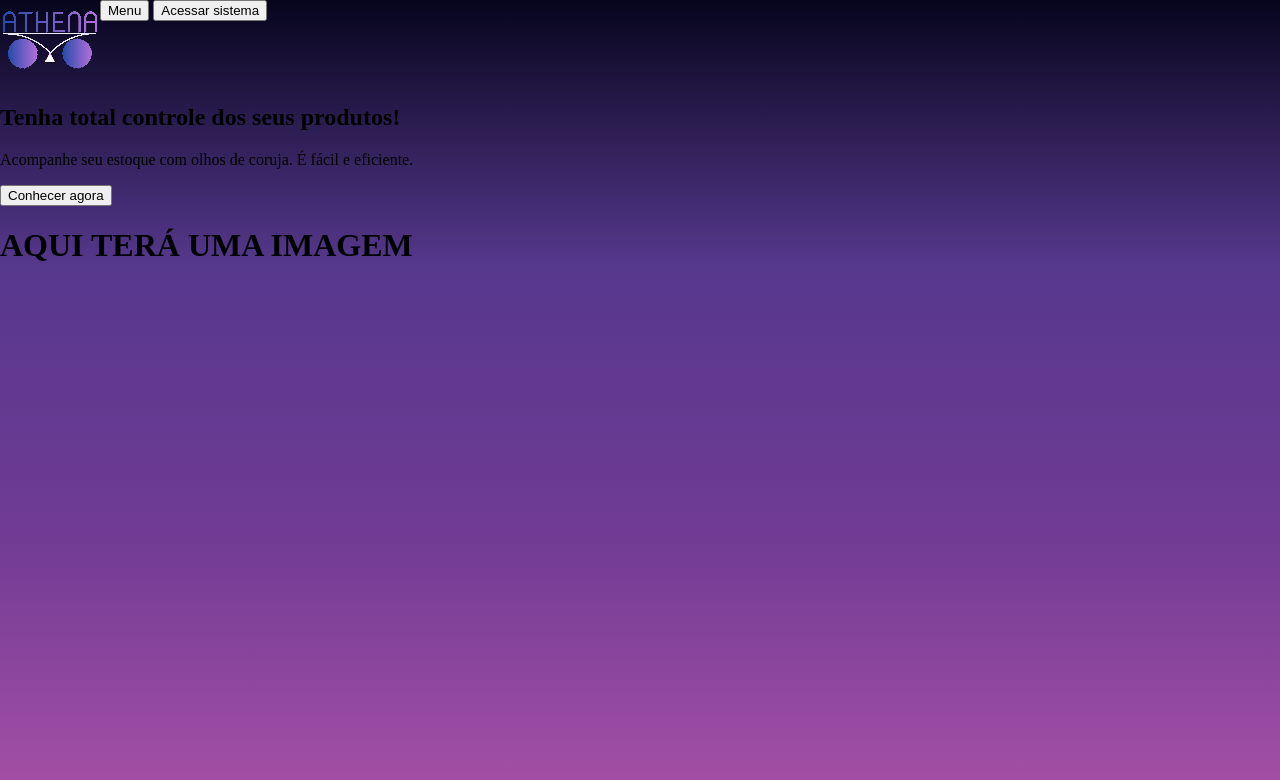
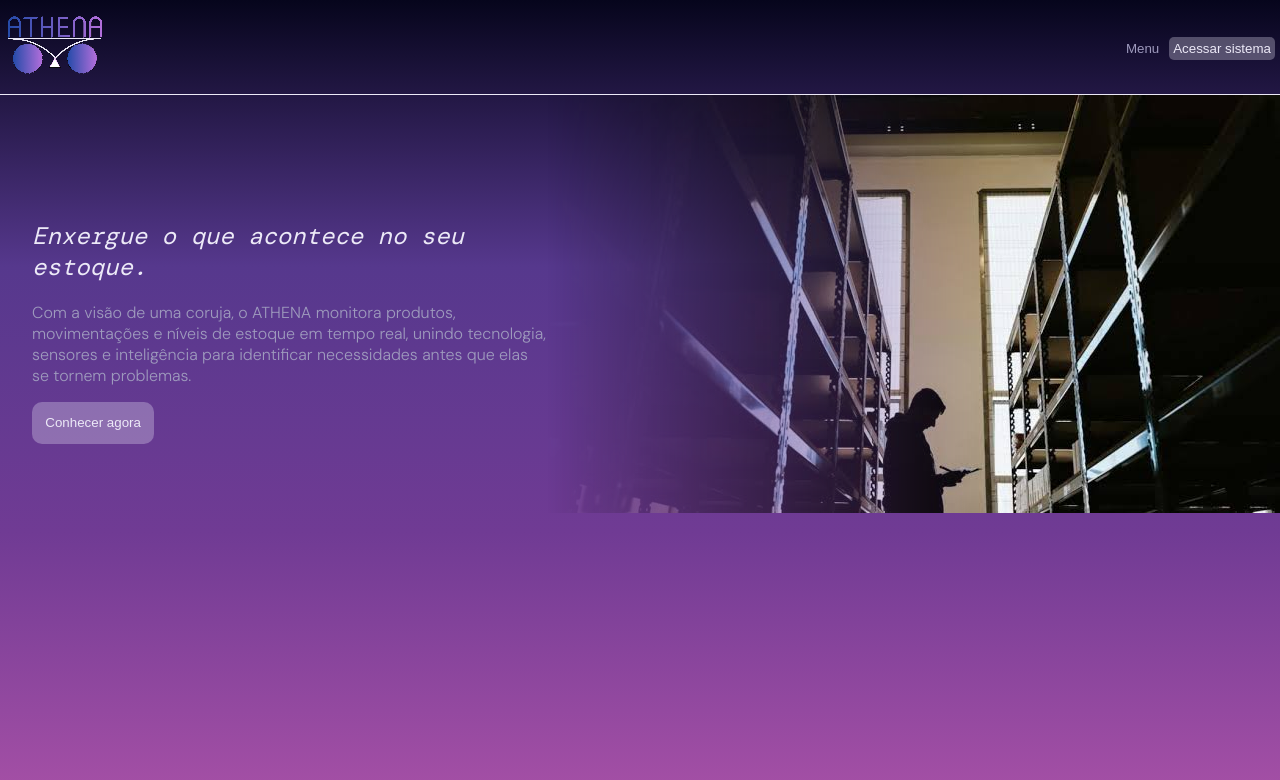
Before and after one commit to camilajs/TCC_026, a plain HTML site: page pages/main.html in a window 1280 px wide. Drawn offline with nearby package versions, Linux system fonts and the light colour scheme; a web font is replaced by a local one.

Commit message:
Adicionando header e estilização da primeira parte

```diff
--- a/pages/main.html
+++ b/pages/main.html
@@ -11,21 +11,26 @@
         <div id="logo">
             <img src="../images/logo.svg" alt="Logo" style="width: 100px; height: 80px;">
         </div>
-        <div id="header-btn">
-            <button>Menu</button>
-            <button><span>Acessar sistema</span></button>
+        <div id="header-buttons">
+            <button class="header-btn" id="menu">Menu</button>
+            <button class="header-btn" id="acess"><span>Acessar sistema</span></button>
         </div>
     </header>
     <main id="main">
         <div id="initial-page">
             <div id="top">
                 <div id="top-text">
-                    <h2>Tenha total controle dos seus produtos!</h2>
-                    <p>Acompanhe seu estoque com olhos de coruja. É fácil e eficiente.</p>
-                    <button id="top-btn">Conhecer agora</button>
+                    <h2>Enxergue o que acontece no seu estoque.</h2>
+
+                    <p>Com a visão de uma coruja, o ATHENA monitora produtos,
+                        movimentações e níveis de estoque em tempo real, unindo tecnologia,
+                        sensores e inteligência para identificar necessidades antes que elas
+                        se tornem problemas.</p>
+
+                        <button id="top-btn">Conhecer agora</button>
                 </div>
                 <div id="top-image">
-                    <h1>AQUI TERÁ UMA IMAGEM</h1>
+                    <img src="../images/basement.jpg" alt="Estoque" id="estoque">
                 </div>
             </div>
         </div>
--- a/pages/style.css
+++ b/pages/style.css
@@ -7,6 +7,8 @@
     --lilas: #BE74BE;
     --lilas-claro: #D481D2;
     --roxo-escuro: #703B94;
+    --roxo-azulado: #56388D;
+    --rosa: #A650A6;
 
     /* Fundos Dark */
     --bg: #06051C;
@@ -15,7 +17,7 @@
     --bg4: #16154A;
 
     /* Cores textos */
-    --tx: #ECE9F7;
+    --tx: rgb(236, 233, 247);
     --tx2: #9E9ABD;
     --tx3: #65618A;
 
@@ -32,16 +34,88 @@
     --dm-mono: "DM Mono", monospasce;
 }
 
+/* Geral */
 body{
-    background-image: linear-gradient(to bottom, #06051C, #56388D, #703B94, #A650A6);
+    background-image: linear-gradient(to bottom, var(--bg), var(--roxo-azulado), var(--roxo-escuro), var(--rosa));
     background-repeat: no-repeat;
     background-size: cover;
     margin: 0;
     min-height: 100vh;
 }
 
+button:hover{
+    cursor: pointer;
+}
+
 /* Cabeçalho */
 header{
     display: flex;
-    align-content: space-between;
+    justify-content: space-between;
+    border-bottom: var(--tx) 1px solid;
+    padding: 5px;
 }
+
+#header-buttons{
+    position: relative;
+    top: 2em;
+}
+
+#menu{
+    background: transparent;
+    color: var(--tx2);
+    border: none;
+}
+
+#acess{
+    background-color: rgb(236, 233, 247, 0.3);
+    border: none;
+    border-radius: 5px;
+    padding: 4px;
+    color: var(--tx);
+
+}
+
+/* Página inicial */
+    /* Topo */
+
+@keyframes textAnimation{
+    from {opacity: 0;}
+    to {opacity: 1;}
+}
+
+#top{
+    display: flex;
+    justify-content: space-between;
+    flex: auto;
+    margin-top: 0;
+    animation-name: textAnimation;
+    animation-duration: 4s;
+}
+#estoque{
+    mask-image: linear-gradient(to right, transparent, black 60%, black 100%);
+}
+
+#top-text{
+    padding: 2em 0 0 2em;
+    align-content: center;
+}
+#top-text>h2{
+    color: var(--tx);
+    font-family: var(--dm-mono);
+    font-weight: 100;
+    font-style: italic;
+}
+
+#top-text>p{
+    color: var(--tx2);
+    font-family: var(--dm-sans);
+    font-weight: 300;
+}
+
+#top-text>button{
+    background-color: rgb(236, 233, 247, 0.3);
+    border: none;
+    color: var(--tx);
+    padding: 1em;
+    border-radius: 10px;
+}
```
Also changed, not shown: images/basement.jpg (added).
